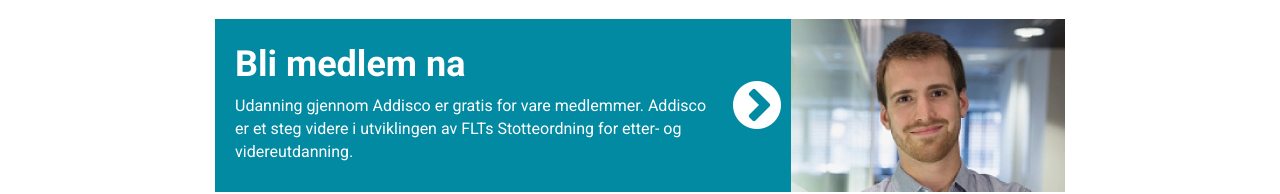
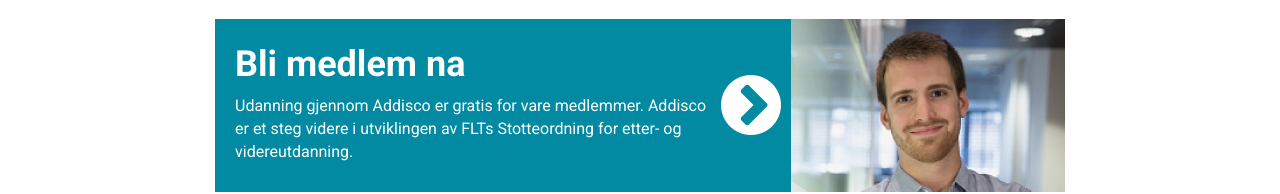
Before and after one commit to ilyaivanov/FLTDesign, a website: page index.html in a window 1280 px wide. Shown: the part 1757-1951 px from the top of the page. Drawn offline with Linux system fonts and the light colour scheme.

Commit message:
Fixed student box

```diff
--- a/index.html
+++ b/index.html
@@ -245,12 +245,11 @@
                     FLTs Stotteordning for etter- og videreutdanning.</p>
             </div>
             <div class="media-right media-middle">
-                <i class="fa fa-chevron-circle-right fa-4x"></i>
+                <i class="fa fa-chevron-circle-right fa-5x"></i>
 
             </div>
             <div class="media-right media-middle">
                 <a href="#">
-
                     <img class="media-object flt-student-image" src="media/student.png" alt="...">
                 </a>
             </div>
```
